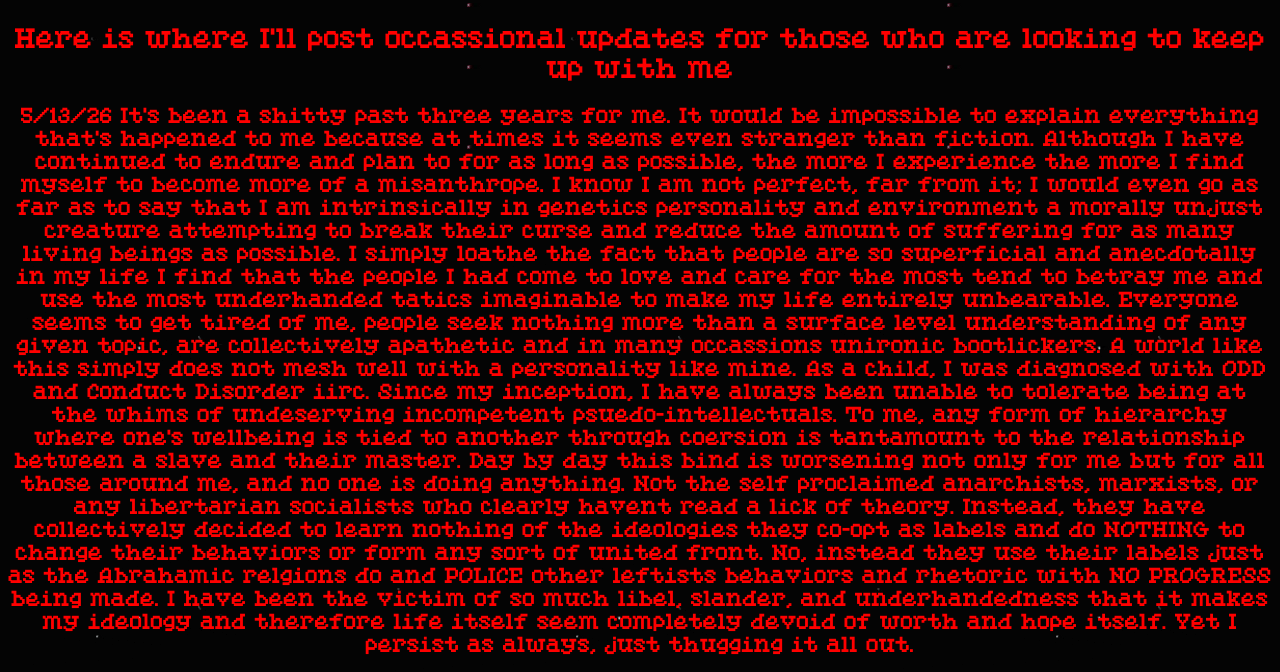
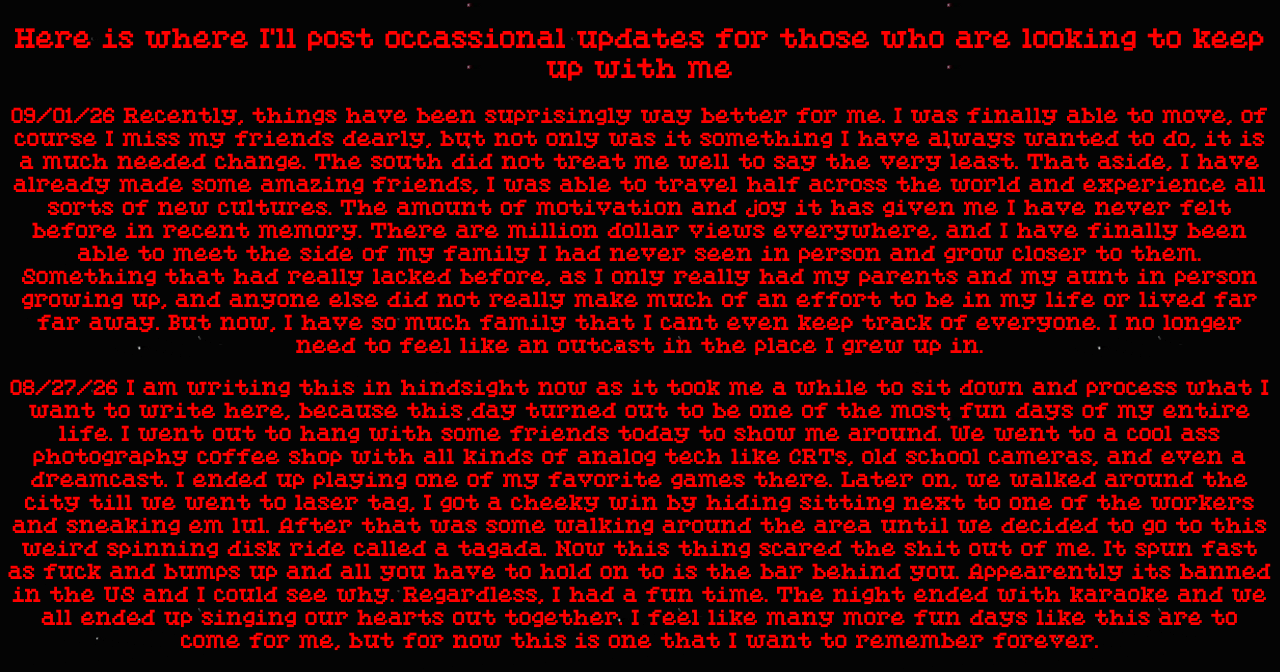
Before and after one commit to biflexual/Biflexual-Meme-Website, a plain HTML site: page blog/blog.html in a window 1280 px wide. Shown: the part 58-730 px from the top of the page. Drawn offline with Linux system fonts and the light colour scheme.

Commit message:
Updated Blog

```diff
--- a/blog/blog.html
+++ b/blog/blog.html
@@ -14,6 +14,16 @@
 <body>
   <h1><a href="../index.html">HomePage</a></h1>
     <h2>Here is where I'll post occassional updates for those who are looking to keep up with me</h2>
+    <h3>09/01/26 Recently, things have been suprisingly way better for me. I was finally able to move, of course I miss my friends dearly, but not only was it something I have always wanted to do, it is a much needed change.
+      The south did not treat me well to say the very least. That aside, I have already made some amazing friends, I was able to travel half across the world and experience all sorts of new cultures.
+      The amount of motivation and joy it has given me I have never felt before in recent memory. There are million dollar views everywhere, and I have finally been able to meet the side of my family I had never seen in person and grow closer to them.
+      Something that had really lacked before, as I only really had my parents and my aunt in person growing up, and anyone else did not really make much of an effort to be in my life or lived far far away. But now, I have so much family that I cant even keep track of everyone.
+      I no longer need to feel like an outcast in the place I grew up in.
+    </h3>
+    <h3>08/27/26 I am writing this in hindsight now as it took me a while to sit down and process what I want to write here, because this day turned out to be one of the most fun days of my entire life.
+      I went out to hang with some friends today to show me around. We went to a cool ass photography coffee shop with all kinds of analog tech like CRTs, old school cameras, and even a dreamcast. I ended up playing one of my favorite games there. Later on, we walked around the city till we went to laser tag, I got a cheeky win by hiding sitting next to one of the workers and sneaking em lul. After that was some walking around the area until we decided to go to this weird spinning disk ride called a tagada. Now this thing scared the shit out of me. It spun fast as fuck and bumps up and all you have to hold on to is the bar behind you.
+       Appearently its banned in the US and I could see why. Regardless, I had a fun time. The night ended with karaoke and we all ended up singing our hearts out together. I feel like many more fun days like this are to come for me, but for now this is one that I want to remember forever.</h3>
+
     <h3>5/13/26 It's been a shitty past three years for me. It would be impossible to explain everything that's happened to me because at times it seems even stranger than fiction.
       Although I have continued to endure and plan to for as long as possible, the more I experience the more I find myself to become more of a misanthrope. I know I am not perfect, far from it;
        I would even go as far as to say that I am intrinsically in genetics personality and environment a morally unjust creature attempting to break their curse and reduce the amount of suffering for as many living beings as possible.
@@ -31,3 +41,4 @@ No, instead they use their labels just as the Abrahamic relgions do and POLICE o
      </h3>
 
     </body>
+`
```
